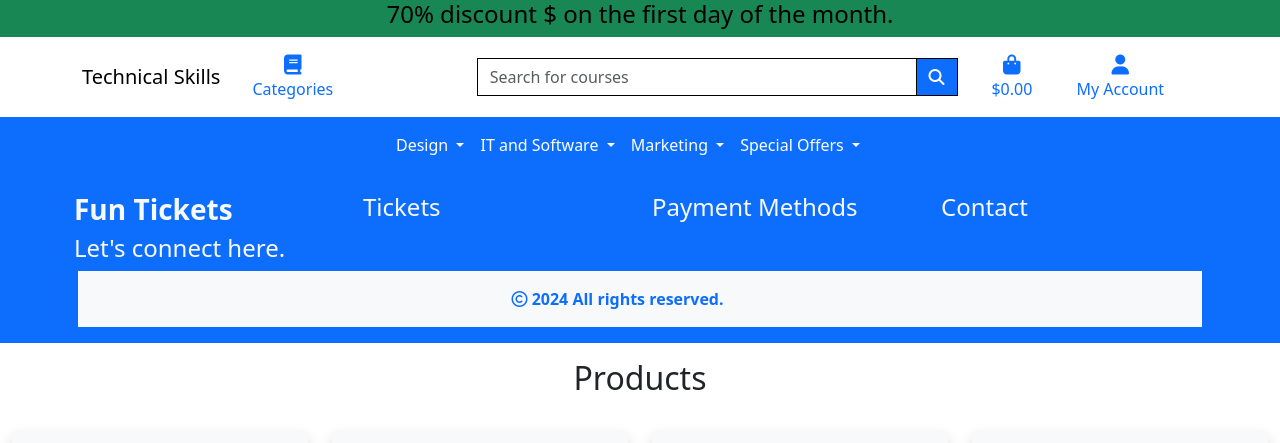
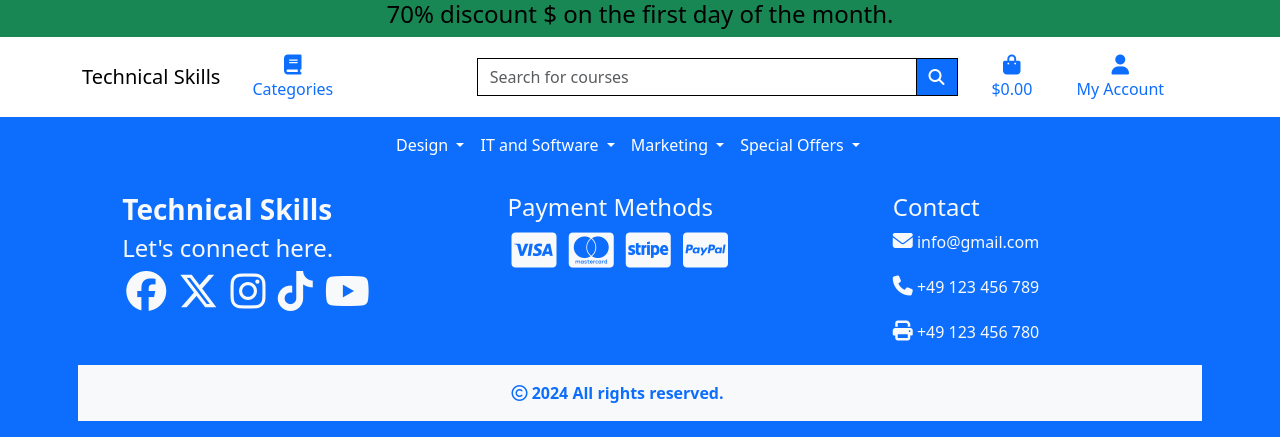
Before and after one commit to EIN-1/Project-5, a Django app: page / in a window 1280 px wide. Shown: the top 443 px of the page. Run offline with Django 3.2, Linux system fonts and the light colour scheme; data comes from the database, SQL or seed files in the repository; both versions use the stored data as it was after the commit; some libraries are stand-ins or nearby versions.

```diff
--- a/templates/allauth/account/verification_sent.html
+++ b/templates/account/verification_sent.html
@@ -1,3 +1,7 @@
+{% load django_bootstrap5 %}
+{% bootstrap_css %}
+{% bootstrap_javascript %}
+
 {% extends "account/base_entrance.html" %}
 {% load i18n %}
 {% load allauth %}
--- a/templates/includes/footer.html
+++ b/templates/includes/footer.html
@@ -8,26 +8,32 @@
         <div class="row">
           <!--social media links-->
           <div class="col-md-3 col-lg-3 col-xl-3 mx-auto mt-3">
-            <h3 class="fw-bolder">Fun Tickets</h3>
+            <h3 class="fw-bolder">Technical Skills</h3>
             <h4>Let's connect here.</h4>
+            <a class="text-light m-1"  target="_blank" href="https://www.facebook.com/"><i class="fa-brands fa-facebook h1"></i></a>
+            <a class="text-light m-1"  target="_blank" href="https://x.com/?lang=en"><i class="fa-brands fa-x-twitter h1"></i></a>
+            <a class="text-light m-1"  target="_blank" href="https://www.instagram.com/"><i class="fa-brands fa-instagram h1"></i></a>
+            <a class="text-light m-1"  target="_blank" href="https://www.tiktok.com/login"><i class="fa-brands fa-tiktok h1"></i></a>
+            <a class="text-light m-1"  target="_blank" href="#"><i class="fa-brands fa-youtube h1"></i></a>
           </div>
           <!--/social media links-->
-
-          <!--Tickets grid column-->
-          <div class="col-md-3 col-lg-3 col-xl-3 mx-auto mt-3">
-            <h4>Tickets</h4>
-          </div>
-          <!--/Tickets grid column-->
 
           <!--Payment grid column-->
           <div class="col-md-3 col-lg-3 col-xl-3 mx-auto mt-3">
             <h4>Payment Methods</h4>
+            <a class="text-light m-1"  target="_blank" href="#"><i class="fa-brands fa-cc-visa h1"></i></a>
+            <a class="text-light m-1"  target="_blank" href="#"><i class="fa-brands fa-cc-mastercard h1"></i></a>
+            <a class="text-light m-1"  target="_blank" href="#"><i class="fa-brands fa-cc-stripe h1"></i></a>
+            <a class="text-light m-1"  target="_blank" href="#"><i class="fa-brands fa-cc-paypal h1"></i></a>
           </div>
           <!--/Payment grid column-->
 
           <!--contacts grid column-->
           <div class="col-md-3 col-lg-3 col-xl-3 mx-auto mt-3">
             <h4>Contact</h4>
+            <p><i class="fa-solid fa-envelope h5"></i> info@gmail.com</p>
+            <p><i class="fa-solid fa-phone h5"></i> +49 123 456 789</p>
+            <p><i class="fa-solid fa-print h5"></i> +49 123 456 780</p>
           </div>
           <!--/contacts grid column-->
         </div>
```
Also changed, not shown: technical_skills/settings.py (+8 -1 lines), templates/account/signup.html (+17 -6 lines), db.sqlite3, 1 other file.
